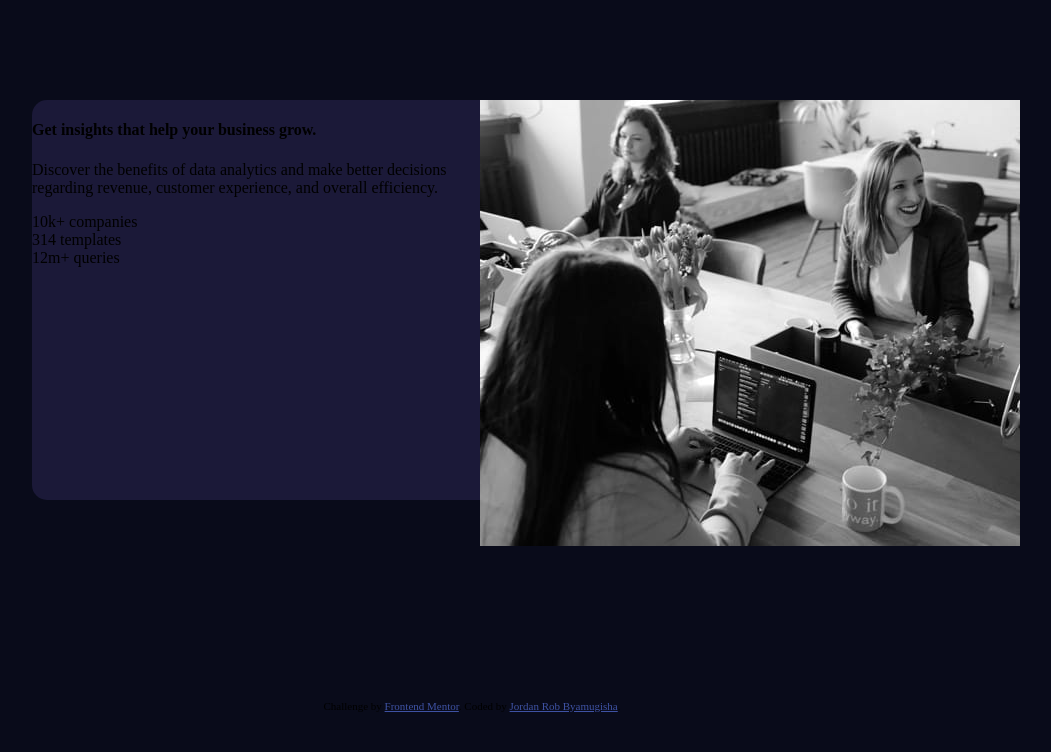
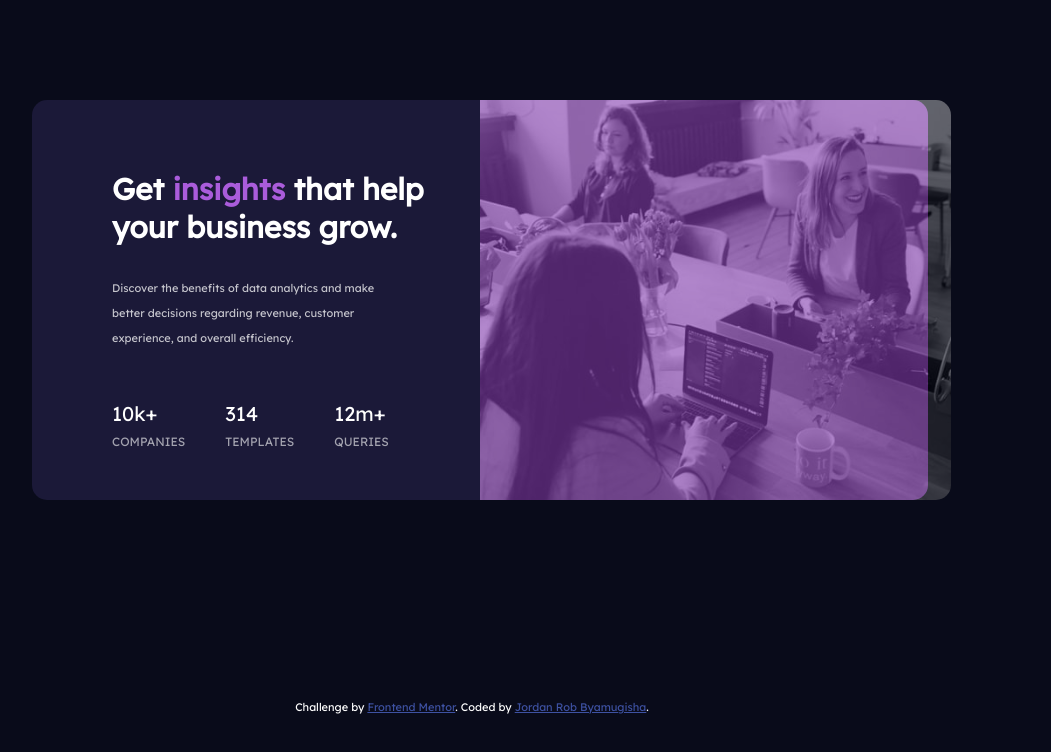
Before and after one commit to Jordan-Rob/frontend-mentor-challenge1, a plain HTML site: page index.html in a window 1280 px wide. Shown: the whole page, without its empty margins (168-1219 px from the left). Drawn offline with Linux system fonts and the light colour scheme.

Commit message:
completed desktop view

```diff
--- a/index.html
+++ b/index.html
@@ -19,20 +19,21 @@
 
   <div id="card">
     <div class="card-text">
-      <h4>Get insights that help your business grow.</h4>
+      <h4>Get <span>insights</span> that help<br/> your business grow.</h4>
       <p>
-        Discover the benefits of data analytics and make better decisions regarding revenue, customer
+        Discover the benefits of data analytics and make<br/>
+        better decisions regarding revenue, customer<br/>
         experience, and overall efficiency.
       </p>
       <div class="card-stats">
-        <div class="stat1">
-          10k+ companies
+        <div id="stat" class="stat1">
+          10k+<br/> <span>companies</span>
         </div>
-        <div class="stat2">
-          314 templates
+        <div id="stat" class="stat2">
+          314<br/> <span>templates</span>
         </div>
-        <div class="stat3">
-          12m+ queries
+        <div id="stat" class="stat3">
+          12m+<br/> <span>queries</span>
         </div>
       </div>
     </div>
--- a/style.css
+++ b/style.css
@@ -1,7 +1,11 @@
+@import url('https://fonts.googleapis.com/css2?family=Lexend+Deca&display=swap');
+
 body{
     margin: 0;
     padding: 0;
     background-color: hsl(233, 47%, 7%);
+    color: #fff;
+    font-family: 'Lexend Deca';
 }
 
 #card{
@@ -21,8 +25,62 @@ body{
     width: 50%;
 }
 
+.card-text h4, p{
+    margin-left: 80px;
+}
+
+.card-text div{
+    margin-left: 40px;
+}
+
+.card-text h4{
+    margin-top: 70px;
+    margin-bottom: 30px;
+    font-size:30px;
+}
+
+.card-text h4 span{
+    color: hsl(277, 64%, 61%);
+}
+
+.card-text p{
+    color: hsla(0, 0%, 100%, 0.75);
+    font-size: 11px !important;
+    line-height: 25px;
+}
+
+
+.card-stats{
+    margin-top: 50px;
+    display: flex;
+    flex-direction: row;
+}
+
+#stat{
+    font-size: 20px;
+}
+
+#stat span{
+    color: hsla(0, 0%, 100%, 0.6);
+    font-size: 12px !important;
+    text-transform: uppercase !important;
+}
+
 .card-pic{
     width: 50%;
+    background-color: hsl(277, 50%, 46%);
+    border-top-right-radius: 15px;
+    border-bottom-right-radius: 15px;
+}
+
+
+img{
+    height: 400px;
+    width: 471px;
+    object-fit: fill;
+    border-top-right-radius: 15px;
+    border-bottom-right-radius: 15px;
+    opacity: 0.4;
 }
 
 .attribution{
```
